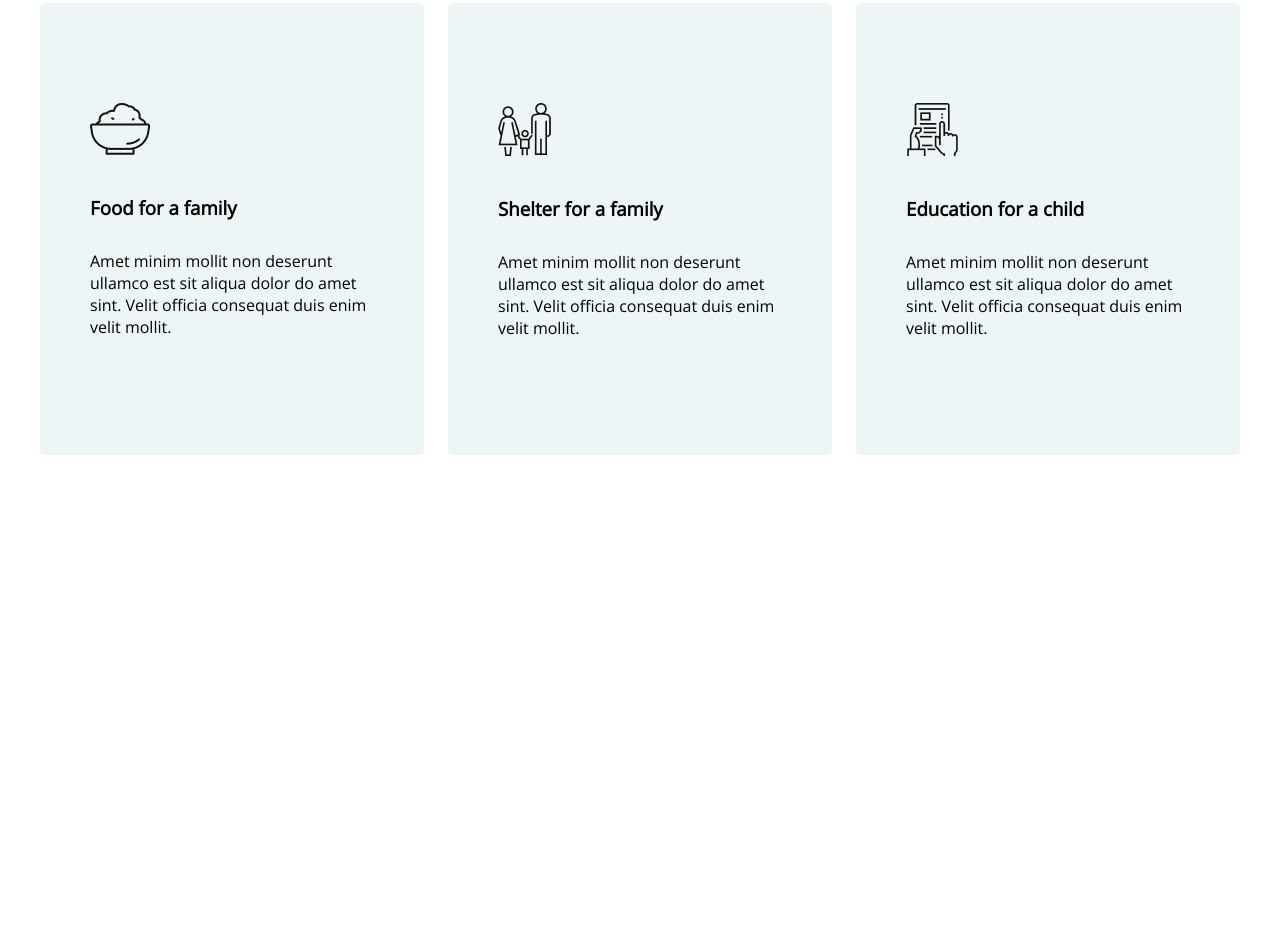
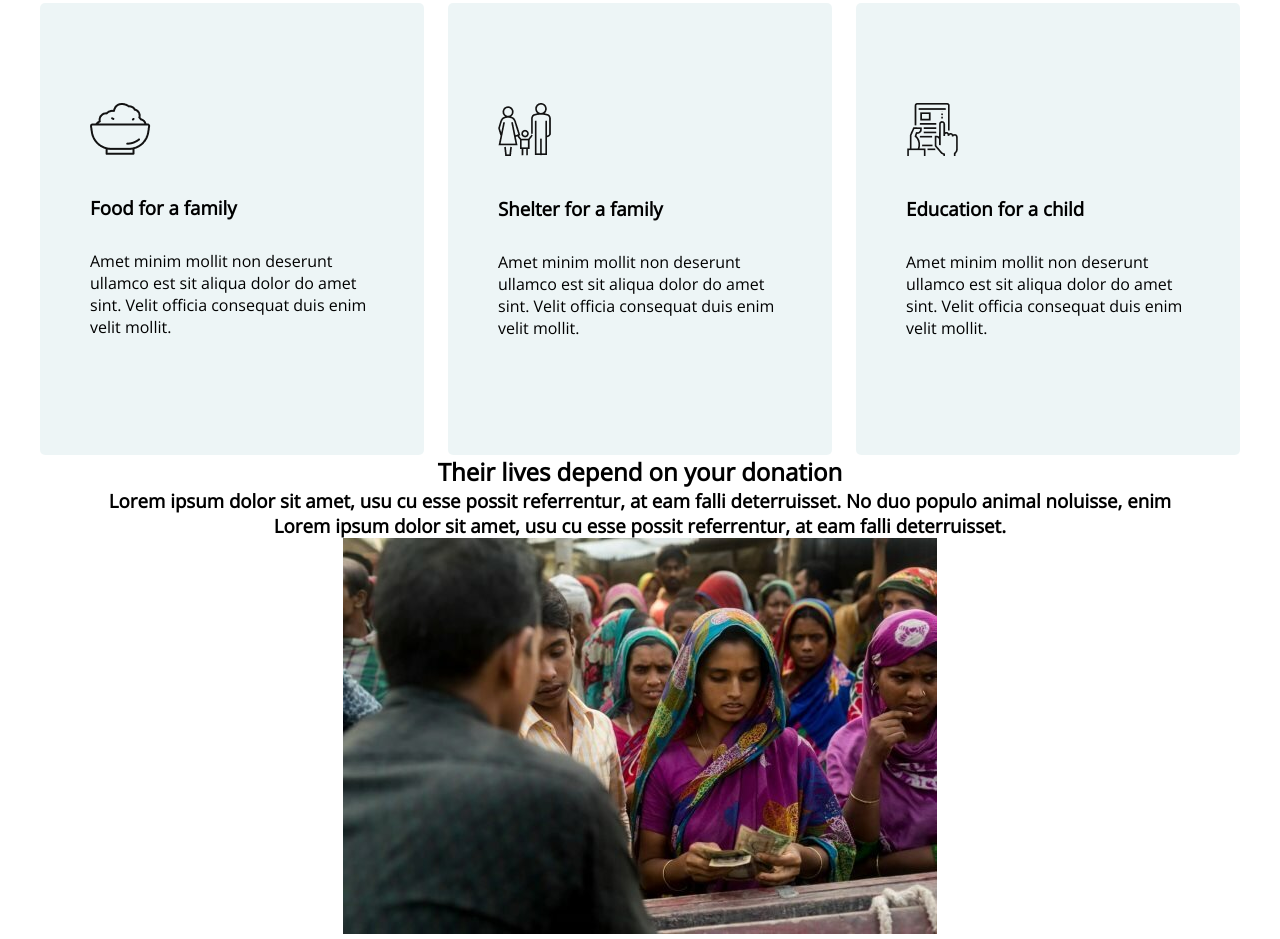
Before and after one commit to shiamhub/donate-page, a plain HTML site: page index.html in a window 1280 px wide. Shown: the part 1586-2525 px from the top of the page. Before the commit the page ends 2041 px from the top, so only its background shows below. Drawn offline with nearby package versions, Linux system fonts and the light colour scheme.

Commit message:
soom added

```diff
--- a/index.html
+++ b/index.html
@@ -68,6 +68,16 @@
             </div>
 
         </section>
+        <section>
+            <div>
+                <div>
+                    <h1>Their lives depend on your donation</h1>
+                    <h3>Lorem ipsum dolor sit amet, usu cu esse possit referrentur, at eam falli deterruisset. No duo populo animal noluisse, enim</h3>
+                    <h3>Lorem ipsum dolor sit amet, usu cu esse possit referrentur, at eam falli deterruisset.</h3>
+                </div>
+            </div>
+            <div><img src="images/donation1.jpg" alt=""></div>
+        </section>
     </main>
     <footer></footer>
 </body>
```
